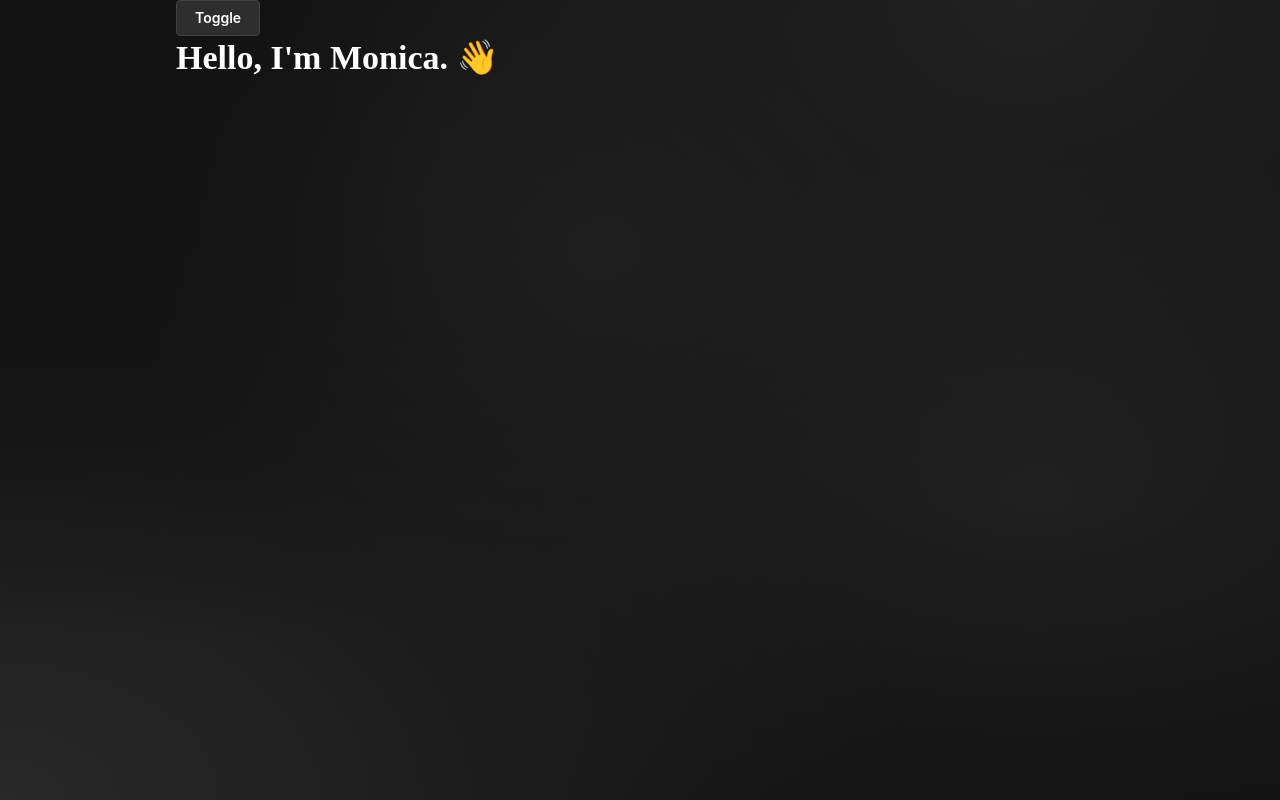
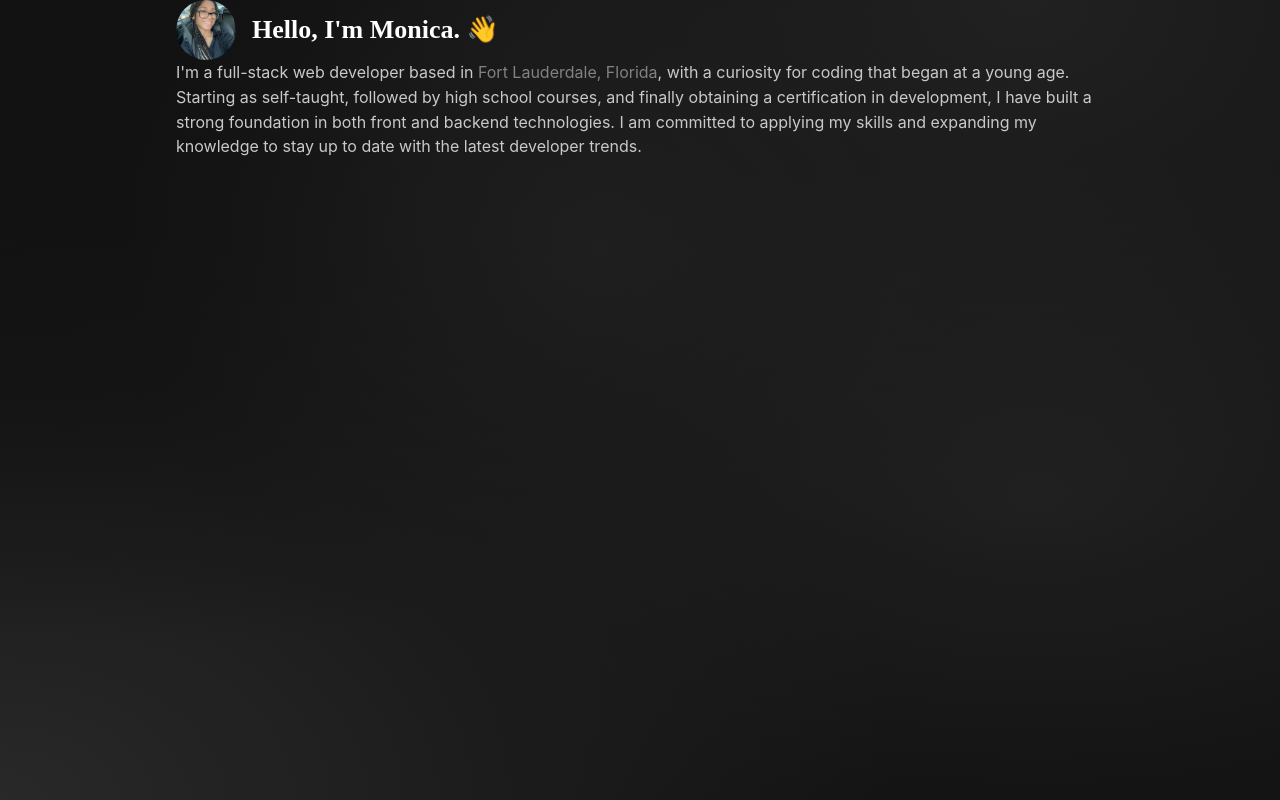
Before and after one commit to monicaalyssa/nextjs-portfolio, a Next.js app: page / in a window 1280 px wide. Built offline with nearby package versions, Linux system fonts and the light colour scheme; a web font is replaced by a local one.

Commit message:
Add intro and portrait photo

```diff
--- a/src/app/globals.css
+++ b/src/app/globals.css
@@ -13,10 +13,6 @@ body {
   --mantine-color-body: radial-gradient(at 47% 31%, hsla(210, 0%, 12%, 1) 0px, transparent 50%), radial-gradient(at 80% 0%, hsla(0, 0%, 25%, 0.32) 0px, transparent 50%), radial-gradient(at 1% 38%, hsla(0, 0%, 7%, 0.75) 0px, transparent 50%), radial-gradient(at 81% 63%, hsla(340, 0%, 12%, 1) 0px, transparent 50%), radial-gradient(at 0% 100%, hsla(0, 0%, 23%, 0.55) 0px, transparent 50%);
 }
 
-:root[data-mantine-color-scheme="dark"] body {
-  color: var(--mantine-color-white);
-}
-
 body {
   background: var(--mantine-color-body);
   background-repeat: no-repeat;
--- a/src/app/page.tsx
+++ b/src/app/page.tsx
@@ -1,14 +1,19 @@
 "use client"
-import { Button, Title, useComputedColorScheme, useMantineColorScheme } from "@mantine/core";
+import { Anchor, Avatar, Flex, Text, Title, Button, useComputedColorScheme, useMantineColorScheme } from "@mantine/core";
+import PortraitImg from "../../public/Portrait.jpg"
 
 export default function Home() {
-  const { setColorScheme } = useMantineColorScheme();
-  const computedColorScheme = useComputedColorScheme('dark', { getInitialValueInEffect: true });
+  // const { setColorScheme } = useMantineColorScheme();
+  // const computedColorScheme = useComputedColorScheme('dark', { getInitialValueInEffect: true });
 
   return (
     <>
-      <Button variant="default" onClick={() => setColorScheme(computedColorScheme === 'light' ? 'dark' : 'light')}>Toggle</Button>
-      <Title>Hello, I&apos;m Monica. 👋</Title>
+      {/* <Button variant="default" onClick={() => setColorScheme(computedColorScheme === 'light' ? 'dark' : 'light')}>Toggle</Button> */}
+      <Flex align="center" gap="md">
+      <Avatar component="a" target="_blank" href="https://www.linkedin.com/in/monica-alyssa/" size={60} src={PortraitImg.src} alt="Portrait of Monica Williams"></Avatar>
+      <Title c="white" order={2} >Hello, I&apos;m Monica. 👋</Title>
+      </Flex>
+      <Text>I&apos;m a full-stack web developer based in <Anchor c="dark.2" href="https://maps.app.goo.gl/bVj7rcHZSk8sdB7d6" target="_blank">Fort Lauderdale, Florida</Anchor>, with a curiosity for coding that began at a young age. Starting as self-taught, followed by high school courses, and finally obtaining a certification in development, I have built a strong foundation in both front and backend technologies. I am committed to applying my skills and expanding my knowledge to stay up to date with the latest developer trends.</Text>
     </>
   );
 }
```
Also changed, not shown: public/Portrait.jpg (added).
